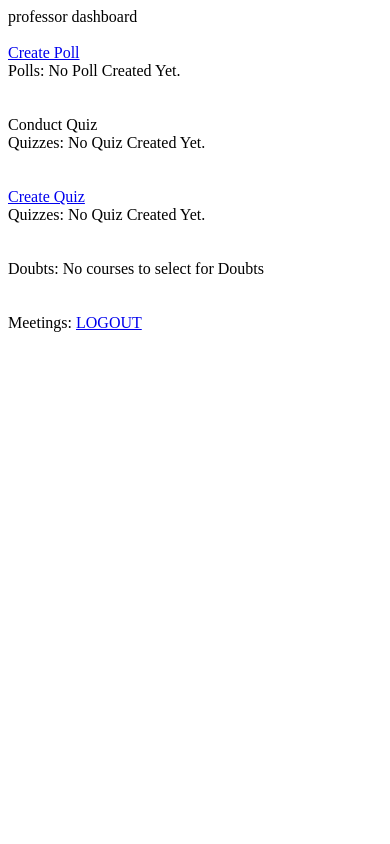
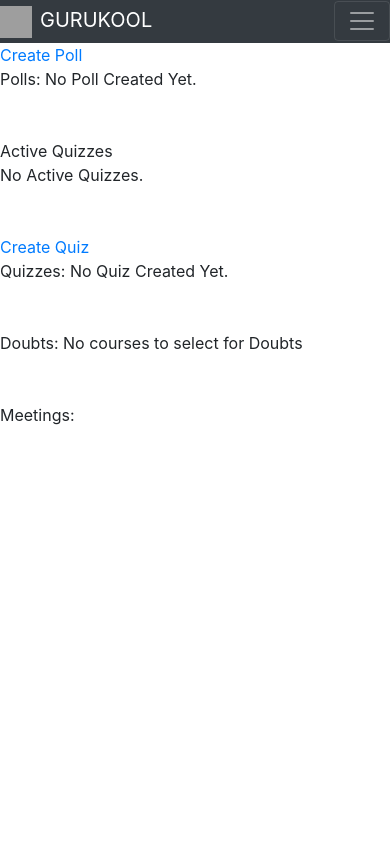
Before and after one commit to tkalani/GURUKOOL-WEBSITE, a Django app: template Professor/templates/Professor/dashboard.html in a window 390 px wide. Run offline with Django 3.2, Linux system fonts and the light colour scheme; the template is opened without the code that fills it, so the values that code supplies are empty; parts of the project's set-up code (start-up, migrations or seed data) failed here and were passed over; some libraries are stand-ins or nearby versions; grey boxes are pictures that could not be loaded.

Commit message:
UI Updates Conduct Quiz

```diff
--- a/Professor/templates/Professor/dashboard.html
+++ b/Professor/templates/Professor/dashboard.html
@@ -1,8 +1,15 @@
+{% extends 'Professor/main.html' %}
+{% load tags %}
+{% load staticfiles %}
+
+
 {% include 'UserAuth/message.html' %}
 
-professor dashboard
-<br><br>
+{% block title %}
+    Dashboard
+{% endblock %}
 
+{% block body %}
 <a href="{% url 'Professor:create-poll' %}">Create Poll</a><br>
 Polls:
 {% if poll_list %}
@@ -17,16 +24,15 @@ Polls:
 <br>
 <br><br>
 
-Conduct Quiz<br>
-Quizzes:
-{% if quiz_list %}
-    {% for quiz in quiz_list %}
+Active Quizzes<br>
+{% if active_quiz_list %}
+    {% for quiz in active_quiz_list %}
         <ul>
-            <li><a href="{% url 'Professor:quiz' quiz.id %}"> {{ quiz.title }} </a></li>
+            <li><a href="{% url 'Professor:quiz' quiz.quiz.id %}"> {{ quiz.quiz.title }} - {{ quiz.unique_quiz_id }} </a></li>
         </ul>
     {% endfor %}
 {% else %}
-    No Quiz Created Yet.
+    No Active Quizzes.
 {% endif %}
 <br>
 <br><br>
@@ -60,4 +66,7 @@ Doubts:
 <br><br>
 Meetings:
 
-<a href="{% url 'UserAuth:logout' %}">LOGOUT</a>
+{% endblock %}
+
+{% block scripts %}
+{% endblock %}
--- a/Professor/templates/Professor/main.html
+++ b/Professor/templates/Professor/main.html
@@ -10,6 +10,7 @@
 <link rel="stylesheet" href="https://stackpath.bootstrapcdn.com/bootstrap/4.1.1/css/bootstrap.min.css" integrity="sha384-WskhaSGFgHYWDcbwN70/dfYBj47jz9qbsMId/iRN3ewGhXQFZCSftd1LZCfmhktB"
     crossorigin="anonymous">
 <link rel="stylesheet" href="https://cdnjs.cloudflare.com/ajax/libs/normalize/5.0.0/normalize.min.css">
+<link rel="stylesheet" href="https://cdnjs.cloudflare.com/ajax/libs/font-awesome/4.7.0/css/font-awesome.min.css">
 <link rel="stylesheet" href="{% static 'css/style.css' %}">
     <style>
   .quiz {
@@ -82,14 +83,14 @@
     <body>
     	<nav class="navbar navbar-expand-sm navbar-dark bg-dark p-0">
     <div class="container">
-      <a href="index.html" class="navbar-brand"> <img src="https://upload.wikimedia.org/wikipedia/en/thumb/4/49/IIIT_Sri_City_Logo.png/220px-IIIT_Sri_City_Logo.png" style="width: 32px; height: 32px; margin-right: 8px;">Project B01</a>
+      <a href="{% url 'Professor:dashboard' %}" class="navbar-brand"> <img src="https://upload.wikimedia.org/wikipedia/en/thumb/4/49/IIIT_Sri_City_Logo.png/220px-IIIT_Sri_City_Logo.png" style="width: 32px; height: 32px; margin-right: 8px;">GURUKOOL</a>
       <button class="navbar-toggler" data-toggle="collapse" data-target="#navbarCollapse">
         <span class="navbar-toggler-icon"></span>
       </button>
       <div class="collapse navbar-collapse" id="navbarCollapse">
         <ul class="navbar-nav">
           <li class="nav-item px-2">
-            <a href="index.html" class="nav-link">Dashboard</a>
+            <a href="{% url 'Professor:dashboard' %}" class="nav-link">Dashboard</a>
           </li>
           <li class="nav-item px-2">
             <a href="posts.html" class="nav-link">Posts</a>
@@ -117,7 +118,7 @@
             </div>
           </li>
           <li class="nav-item">
-            <a href="login.html" class="nav-link">
+            <a href="{% url 'UserAuth:logout' %}" class="nav-link">
               <i class="fas fa-user-times"></i> Logout
             </a>
           </li>
--- a/UserAuth/templates/UserAuth/message.html
+++ b/UserAuth/templates/UserAuth/message.html
@@ -1,7 +1,24 @@
-{% if messages %}
-	<ul class="messages">
-	{% for message in messages %}
-		<li class="{{ message.tags }}">{{ message }}</li>
-	{% endfor %}
-	</ul>
-{% endif %}
+<html>
+	<head>
+		<style>
+			.warning{
+				background-color: #ECADAD;
+				border-color: red;
+				border: 5px;
+			}
+
+			.success{
+				background-color: #B6ECAD;
+				border-color: green;
+				border: 5px;
+			}
+		</style>
+	</head>
+	<body>
+		{% if messages %}
+			{% for message in messages %}
+				<div class="{{ message.tags }}">{{ message }} {{ message.tags }}</div>
+			{% endfor %}
+		{% endif %}
+	</body>
+</html>
```
Also changed, not shown: Professor/templates/Professor/create-poll.html (+14 -1 lines), Professor/templates/Professor/quiz-detail.html (+8 -9 lines), Professor/views.py (+5 -3 lines), 1 other file.
